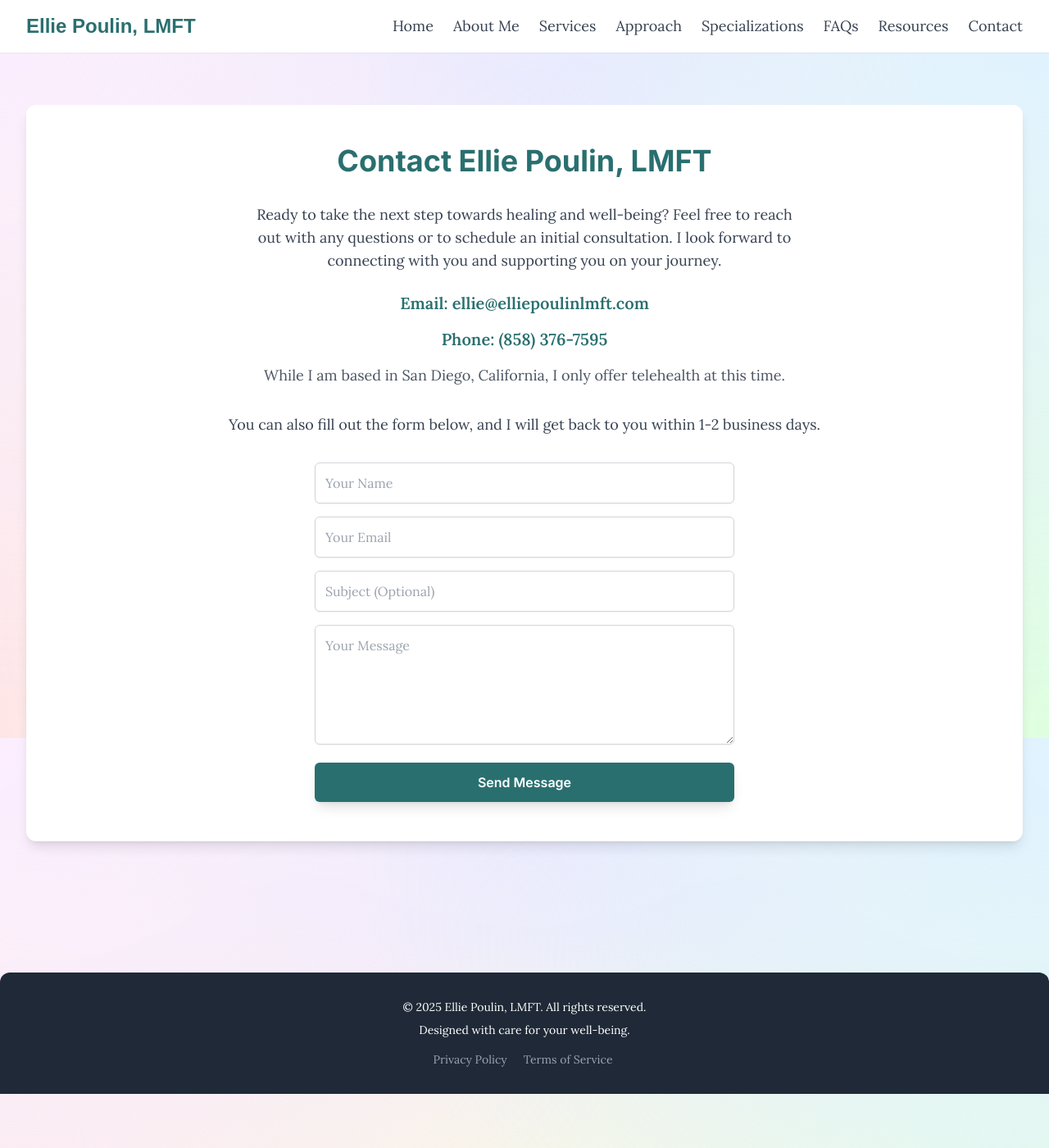
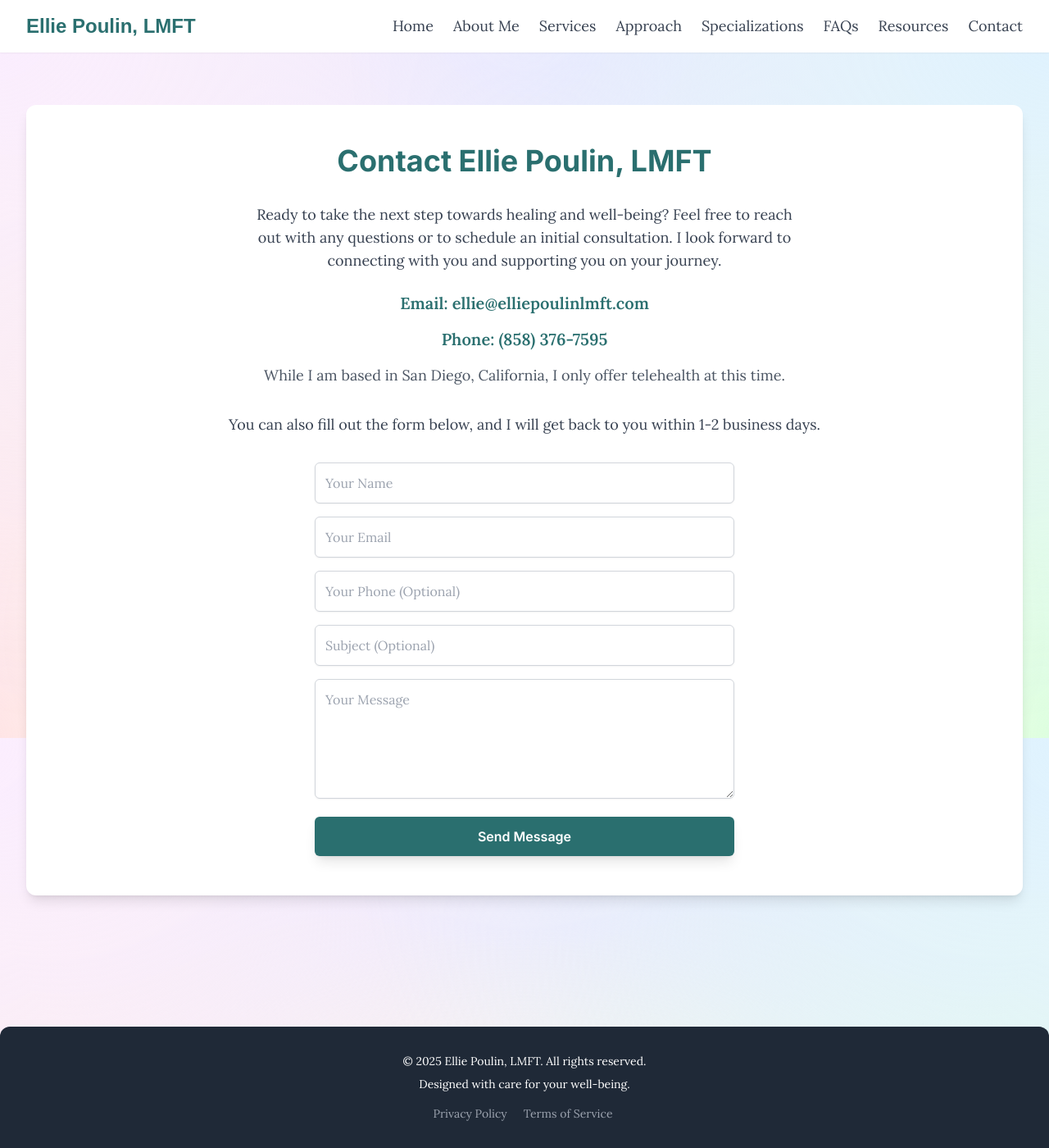
Before and after one commit to elliepoulin/elliepoulin.github.io, a Jekyll site: the page built from contact.html, in a window 1280 px wide. Shown: the whole page at 82% size. Built offline with Jekyll 4.4.1, drawn with Linux system fonts in a browser that asks for light colours; nearby versions of some CDN libraries; some web fonts are replaced.

Commit message:
Update contact.html using web3forms

```diff
--- a/contact.html
+++ b/contact.html
@@ -24,12 +24,9 @@
         <p class="text-lg text-gray-700">
             You can also fill out the form below, and I will get back to you within 1-2 business days.
         </p>
-        <!-- NOTE: This is a static HTML form. To make it functional, you will need to integrate a third-party service
-             like Formspree (https://formspree.io/) or Netlify Forms (https://www.netlify.com/products/forms/).
-             For Formspree, you'd typically change action="/your-formspree-hash" and method="POST".
-             For Netlify Forms, add data-netlify="true" to the form tag and a hidden Netlify field.
-        -->
-        <form class="mt-8 max-w-lg mx-auto space-y-4" action="YOUR_FORMSPREE_OR_NETLIFY_ENDPOINT" method="POST">
+        <form class="mt-8 max-w-lg mx-auto space-y-4" action="https://api.web3forms.com/submit" method="POST">
+            <input type="hidden" name="access_key" value="21c9f49c-4c4c-467f-b16b-e6347be4bbcc">
+            <input type="hidden" anem="from_name" value="My Website">
             <div>
                 <label for="name" class="sr-only">Name</label>
                 <input type="text" id="name" name="name" placeholder="Your Name" required class="w-full p-3 border border-gray-300 rounded-md shadow-sm focus:border-primary-dark focus:ring focus:ring-primary-light focus-ring">
@@ -37,6 +34,10 @@
             <div>
                 <label for="email" class="sr-only">Email</label>
                 <input type="email" id="email" name="email" placeholder="Your Email" required class="w-full p-3 border border-gray-300 rounded-md shadow-sm focus:border-primary-dark focus:ring focus:ring-primary-light focus-ring">
+            </div>
+            <div>
+                <label for="phone" class="sr-only">Phone</label>
+                <input type="text" id="phone" name="phone" placeholder="Your Phone (Optional)" class="w-full p-3 border border-gray-300 rounded-md shadow-sm focus:border-primary-dark focus:ring focus:ring-primary-light focus-ring">
             </div>
             <div>
                 <label for="subject" class="sr-only">Subject</label>
```
